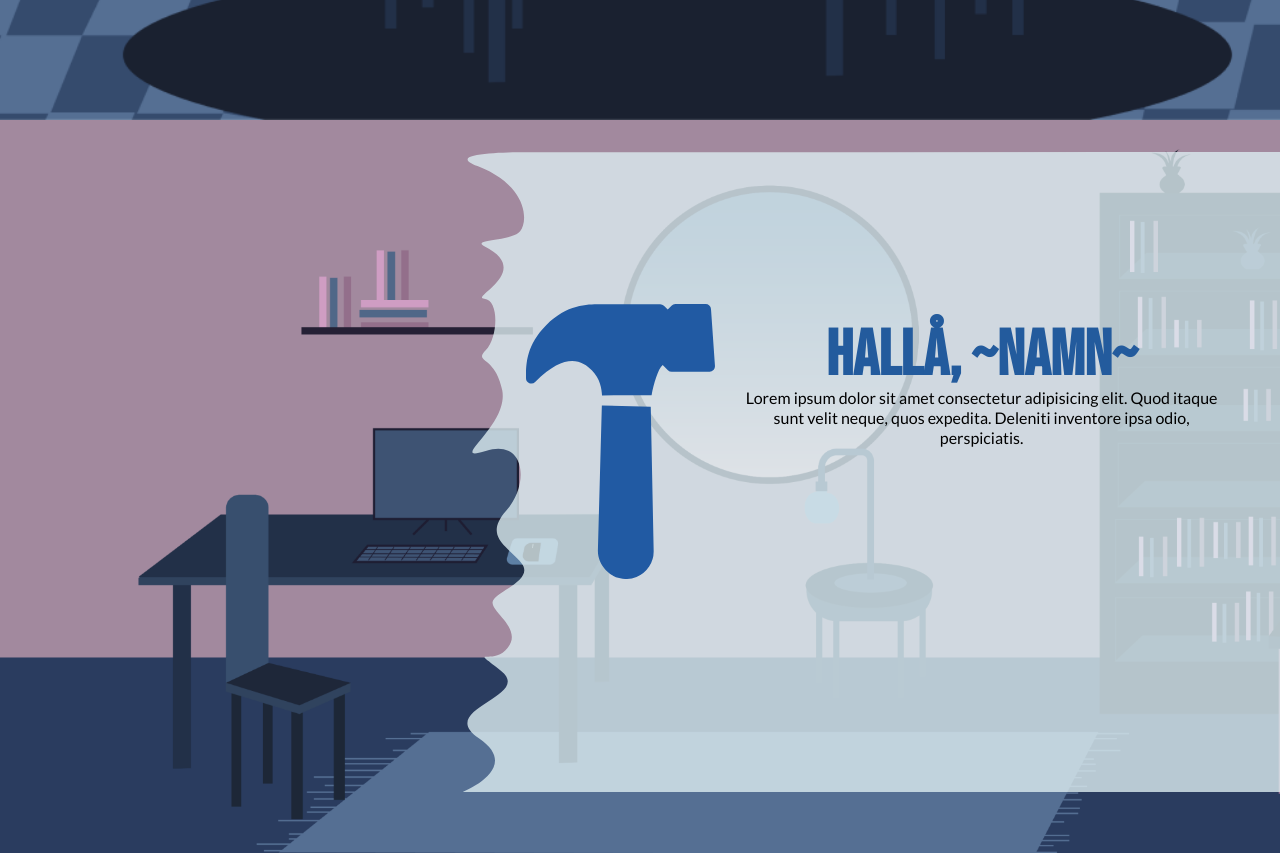
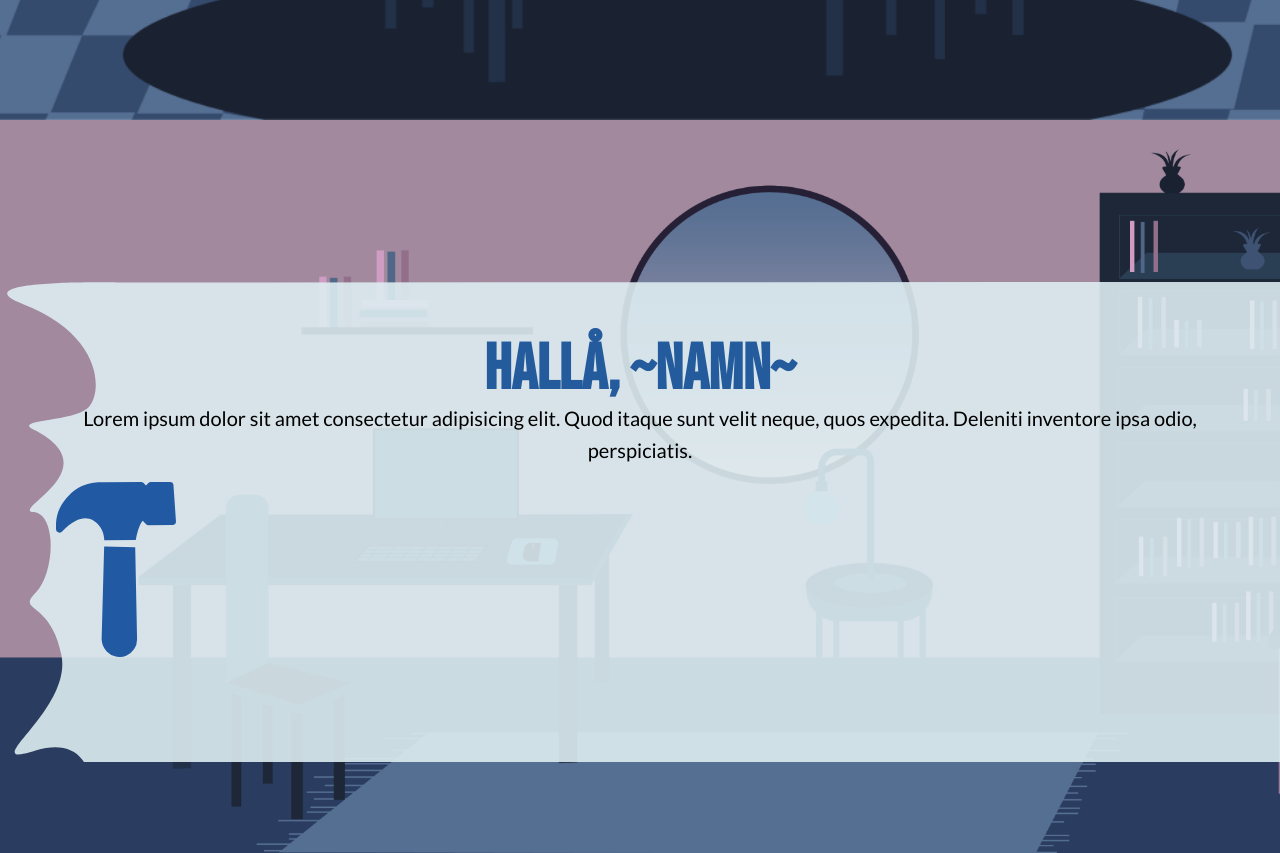
Before and after one commit to LinnJosefsson/DiHow, a website built with Parcel: page index.html in a window 1280 px wide. Shown: the part 680-1533 px from the top of the page. Built offline with nearby package versions, Linux system fonts and the light colour scheme.

Commit message:
welcome == rsvp

```diff
--- a/index.html
+++ b/index.html
@@ -99,8 +99,8 @@
     <main>
       <!-- WELCOME SECTION -->
       <a id="welcome"></a>
-      <section class="welcome">
-        <div class="container">
+      <section aria-roledescription="Welcome and info" class="container">
+        <!-- <div class="container"> -->
           <picture>
             <source
               srcset="/assets/img/room-2/room2_1920.png"
@@ -129,7 +129,7 @@
                 <picture>
                   <source
                     srcset="/assets/svg/paper_right.svg"
-                    media="(min-width: 700px)"
+                    media="(min-width: 900px)"
                     class="paper-right"
                   />
                   <img src="/assets/svg/paper_right_mobile2.svg" alt="a piece of blue paper with torn edges" class="paper-right" />
@@ -148,17 +148,13 @@
                 </div>
             </div>
         </div>
-      </div>
-
-
-        <!--    </div> -->
-        <!--   </div> -->
+      <!-- </div> -->
       </section>
 
       <!-- PROGRAM SECTION -->
       <a id="program"></a>
 
-      <section class="program">
+      <section name="Program" class="program">
 
         <div class="program-container">
 
@@ -179,10 +175,6 @@
 <!--</picture>-->
           <div class="program-content">
             <div class data-aos="fade-up">
-
-
-
-
               <h1>Program</h1>
               <h2> Några av de många programpunkter ni kan ta del av under dagen </h2>
               <br>
@@ -200,8 +192,8 @@
 
       <!-- RSVP SECTION -->
       <a id="rsvp"></a>
-      <section class="rsvp">
-        <div class="container">
+      <section class="container">
+        <!-- <div class="container"> -->
           <picture>
             <source
               srcset="/assets/img/room-3/room3_1920.png"
@@ -262,7 +254,7 @@
               </div>
             </div>
           </div>
-        </div>
+        <!-- </div>      -->
       </section>
     </main>
 
--- a/styles/form.css
+++ b/styles/form.css
@@ -1,12 +1,12 @@
 .paper-left {
   display: flex;
   justify-content: flex-start;
-  text-align: center;
+  /* text-align: center; */
   max-width: 100%;
-  height: fit-content;
+  height: 70vh;
   left: 0;
   position: absolute;
-  overflow: hidden;
+  /* overflow: hidden; */
   /* z-index: 1; */
   font-size: 16px;
   /*  top: 15%; */
@@ -24,39 +24,26 @@
 }
 
 .form-container {
-  padding: 1rem;
+  padding: 3rem;
   display: flex;
   flex-direction: column;
   justify-content: center;
+  align-content: center;
   position: relative;
   width: 100vw;
   overflow: hidden;
 }
 
-
-
-/* .form-container {
-  display: flex;
-  width: 90%;
-  padding: 30px;
-  align-items: flex-end;
-  flex-direction: column;
-  z-index: 2;
-} */
-
 .form-container h1 {
   margin: 0;
 }
-/* .form-container p {
 
-} */
 .rsvp-form {
   display: flex;
   flex-direction: column;
   justify-content: center;
   align-items: flex-start;
   margin: 1rem auto;
- /*  padding-bottom: 30%; */
   z-index: 11;
 }
 
@@ -112,8 +99,3 @@ border-radius: 5px;
   letter-spacing: 1px;
   text-transform: uppercase;
 }
-
-/* .paper-left img {
-  height: 500px;
-  width: 80%;
-}
--- a/styles/global.css
+++ b/styles/global.css
@@ -42,8 +42,8 @@ h2 {
 p {
   font-family: "Lato", "Gill Sans", Calibri, sans-serif;
   color: black;
-  font-size: 16px;
-  line-height: 20px;
+  font-size: 20px;
+  /* line-height: 27px; */
 }
 
 
--- a/styles/index.css
+++ b/styles/index.css
@@ -44,33 +44,50 @@ blurriga. Behöver sätta max-width på en/flera? parent-element och width i % p
 }
 
 .paper-right-div {
-  display: flex;
+  /* display: flex;
   justify-content: flex-end;
   /* text-align: center; */
-  max-width: 90%;
+  /* max-width: 100%; */
   /* height: 400px; */
-  right: 0;
+  /* right: 0;
   top: 2rem;
-  position: absolute;
+  position: absolute; */
   /* overflow: hidden; */
   /* opacity: 0.9; */
   /* z-index: 1; */
   /*  top: 15%; */
   /* right: 0px; */
+
+  /* paper left (div) */
+  display: flex;
+  justify-content: flex-start;
+  text-align: center;
+  max-width: 100%;
+  height: 60vh;
+  right: 0;
+  position: absolute;
+  overflow: hidden;
 }
 
 .paper-right {
-  display: flex;
+  /* display: flex;
   justify-content: flex-end;
   text-align: center;
-  max-width: 90%;
+  max-width: 1000px;
   height: 80vh;
   right: 0;
   position: absolute;
   opacity: 0.8;
-  align-items: start;
+  align-items: start; */
   /*   max-height: 400px;
   max-width: 90%; */
+
+  /* Paper Left (img) */
+    display: flex;
+    position: absolute;
+    right: 0;
+    width: 100%;
+    opacity: 0.9;
 }
 
 /* .paper-right img {
@@ -82,17 +99,10 @@ blurriga. Behöver sätta max-width på en/flera? parent-element och width i % p
   max-width: 100%;
 } */
 
-/* tidigare: .container-text img  */
-#hammer {
-  max-width: 18%;
-  opacity: 1;
-  margin-top: 2rem;
-  position: relative;
-}
-
 .container-text { /* motsvarar .form-container */
   display: flex;
-  justify-content: flex-end;
+  flex-direction: column-reverse;
+  justify-content: space-around;
   text-align: center;
   /* align-items: end; */
   position: relative;
@@ -102,24 +112,32 @@ blurriga. Behöver sätta max-width på en/flera? parent-element och width i % p
   /*   text-align: center; */
   /*  padding: 30px; */
   /* align-items: flex-end; */
-  flex-direction: row;
+  /* flex-direction: row; */
   opacity: 1;
-  padding-top: 2.5rem;
+  padding: 2.5rem;
 }
 
-.welcome-info { /* motsvarar form element */
-  margin: 20px;
-  max-width: 50%;
+/* HAMMER on Welcome  */
+/* #hammer {
+  width: 18;
+  max-width: 80px;
   height: 80%;
-  padding-right: 2rem;
-}
-/*
-.container-text p {
+  opacity: 1; */
+  /* margin-top: 2rem; */
+  /* position: absolute;
+  top: 4rem;
+  left: 20%
 } */
 
-/* .container-text img {
-  max-width: 200px;
-} */
+.welcome-info { /* motsvarar form element */
+  /* margin: 20px; */
+  /* max-width: 40%; */
+  height: 30%;
+  padding-top: 1rem;
+  /* padding-right: 2rem; */
+  /* position: absolute; */
+  /* top: 0; */
+}
 
 /* .aos-init .aos-animate {
   display: flex;
@@ -136,15 +154,10 @@ blurriga. Behöver sätta max-width på en/flera? parent-element och width i % p
   object-fit: cover;
 }
 
-.room-3 {
+/* .room-3 {
   height: 100vh;
   width: 100%;
-}
-
-/*
-.welcome-content {
-  font size etc
-}*/
+} */
 
 /* PROGRAM */
 .program {
--- a/styles/mediaqueries.css
+++ b/styles/mediaqueries.css
@@ -91,10 +91,17 @@
   }
 }
 
-@media screen and (min-width: 600px) {
+@media screen and (min-width: 500px) {
   p {
-    font-size: 1.2rem;
+    font-size: 1.5rem;
     line-height: 2rem;
+    /* font-weight: 300; */
+  }
+
+  .welcome-info p {
+    /* max-width: 420px; */
+    /* font-size: 2rem; */
+    /* line-height: 2rem;  */
   }
 }
 /* DESKTOP FOOTER
@@ -119,73 +126,63 @@
 
 /* HAMMER on Welcome
 ------------------------------------------- */
- @media screen and (min-width: 768px) {
-  #hammer {
-    /* max-width: 18%;
-    opacity: 1; */
-    /* margin-top: 2rem; */
-    /* margin: 2rem; */
-    position: relative;
-    top: 5rem;
-  }
+#hammer {
+  width: 25%;
+  /* max-width: 80px; */
+  height: 80%;
+  opacity: 1;
+  margin: 2rem 6rem;
+  /* position: absolute;
+  top: 4rem;
+  left: 20% */
 }
 
-@media screen and (max-width: 710px) {
+
+
+@media screen and (max-width: 340px) {
  #hammer {
    display: none;
  }
 }
-@media screen and (min-width: 500) {
-  .paper-right-div {
-    /* display: flex;
-    justify-content: flex-end;
-    text-align: center; */
-    max-width: 90%;
-    height: 600px;
-    /* right: 0;
-    position: absolute;
-    overflow: hidden; */
+
+@media screen and (min-width: 350px) {
+  .container-text {
+    flex-direction: row;
+    justify-content: space-evenly;
+    text-align: center;
   }
 
-  .paper-right {
-    justify-content: flex-end;
-    text-align: justify;
-    max-width: 80%;
-    /* height: 100vh;  */
-    height: 80vh;
-  }
-  .welcome-info { /* motsvarar form element */
-    margin:0;
-    padding-top: 15rem;
-    max-width: 10%;
-    /*height: 80%; */
+  #hammer {
+    max-width: 80px;
+    /* opacity: 1; */
+    /* margin-top: 2rem; */
+    margin: 1rem;
+    /* position: relative; */
+    /* top: 1rem; */
   }
 }
 
-@media screen and (min-width: 700px) {
-  .paper-right-div {
-    /* display: flex;
-    justify-content: flex-end;
-    text-align: center; */
-    max-width: 90%;
-    height: 600px;
-    /* right: 0;
-    position: absolute;
-    overflow: hidden; */
+@media screen and (min-width: 450) {
+  .container-text {
+    flex-direction: row;
+    justify-content: center;
+    text-align: center;
   }
 
-  .paper-right {
-    justify-content: flex-end;
-    text-align: justify;
-    max-width: 80%;
-    height: 80vh; /* 500px  */
-  }
-
-  .welcome-info { /* motsvarar form element */
-    margin:0;
-    padding-top: 7rem;
-    padding-right: 4rem;
-    /* max-width: 40%;
-    height: 80%; */
+  .welcome-info {
+    padding: 4rem;
+    max-width: 300px;
+    /* font-size: 2rem;
+    line-height: 2rem; */
   }
 }
+
+@media screen and (min-width: 800px) {
+  #hammer {
+    max-width: 10%;
+    /* margin-top: 2rem; */
+    /* margin: 2rem; */
+    position: relative;
+    /* top: 5rem; */
+  }
+}
```
Also changed, not shown: draft.txt (added, +83 -0 lines), dist/index.html, 4 other files.
